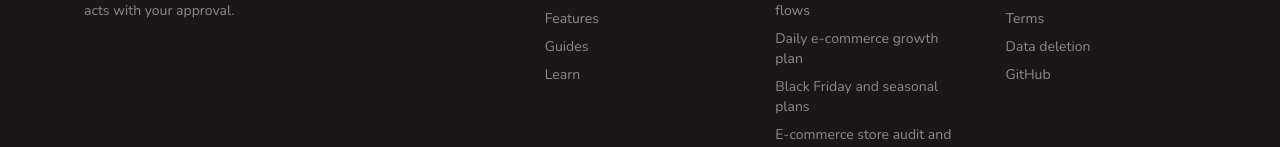
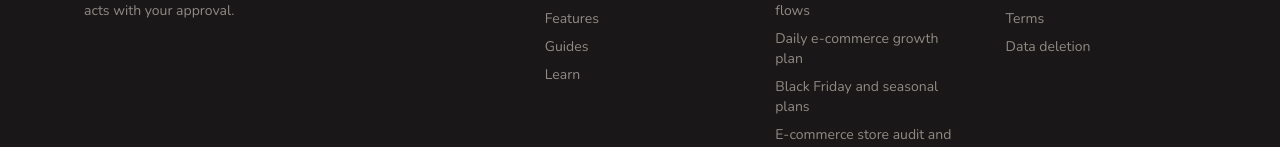
Before and after one commit to Astryks/Ecommercehelix, a Next.js app: page /learn/goals in a window 1280 px wide. Shown: the part 2974-3121 px from the top of the page. Built offline with nearby package versions, Linux system fonts and the light colour scheme.

Commit message:
Remove GitHub link from footer and lesson links

```diff
--- a/src/components/SiteFooter.tsx
+++ b/src/components/SiteFooter.tsx
@@ -35,7 +35,6 @@ export function SiteFooter() {
             <li><Link className="hover:text-white" href="/privacy">Privacy</Link></li>
             <li><Link className="hover:text-white" href="/terms">Terms</Link></li>
             <li><Link className="hover:text-white" href="/data-deletion">Data deletion</Link></li>
-            <li><a className="hover:text-white" href="https://github.com/Astryks/Ecommercehelix">GitHub</a></li>
           </ul>
         </div>
       </div>
--- a/src/lib/learn.ts
+++ b/src/lib/learn.ts
@@ -9,7 +9,6 @@ import { lessonAction, type LessonAction } from "./lesson-actions";
 import { oldAnchorsFor } from "./lesson-alias";
 
 const DIR = path.join(process.cwd(), "docs", "playbook");
-const REPO = "https://github.com/Astryks/Ecommercehelix/blob/main/docs";
 
 export function slugify(text: string) {
   return text.toLowerCase().trim().replace(/<[^>]+>/g, "").replace(/[^\p{L}\p{N}\s-]/gu, "").replace(/\s/g, "-");
@@ -71,7 +70,7 @@ function linkUrl(href: string) {
   if (local) return `/learn/${local[1]}${local[2] ?? ""}`;
   if (/^\.\.\/glossary\.md(#.*)?$/.test(href)) return "/learn/words";
   if (/^stages\.md(#.*)?$/.test(href)) return "/learn#framework-h";
-  if (href.startsWith("../")) return `${REPO}/${href.replace(/^\.\.\//, "")}`;
+  if (href.startsWith("../")) return "/learn";
   return href;
 }
 
```
